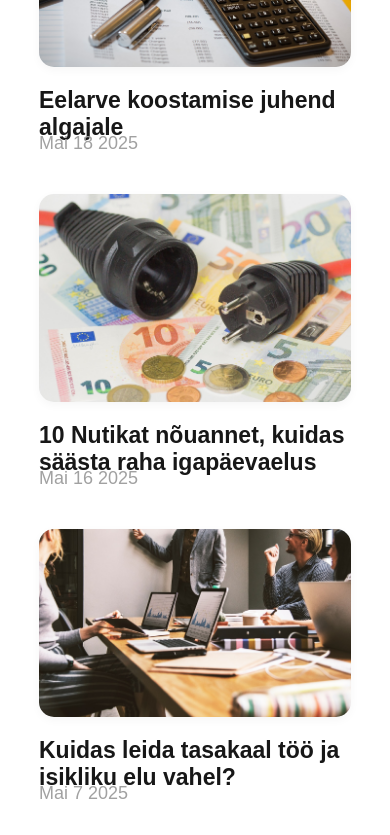
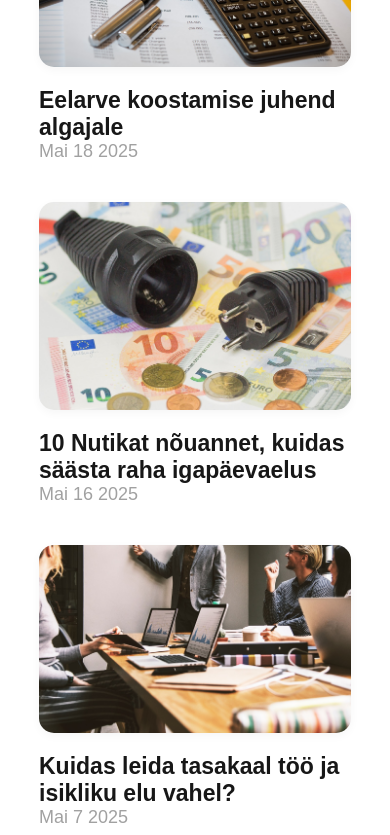
Before and after one commit to markusaasoja/rahanipid, a Next.js app: page / in a window 390 px wide. Shown: the part 1780-2615 px from the top of the page. Built offline with nearby package versions, Linux system fonts and the light colour scheme; no server answers; a web font is replaced by a local one.

Commit message:
Save local changes before rebase

```diff
--- a/src/app/components/Destinations/Destinations.css
+++ b/src/app/components/Destinations/Destinations.css
@@ -166,7 +166,7 @@ h1 {
 
 .destination p {
     padding: 0px;
-    margin-top: -8px;
+    margin-top: 0px;
     padding-bottom: 30px;
     color: rgb(161, 161, 161);
     font-size: 18px;
```
